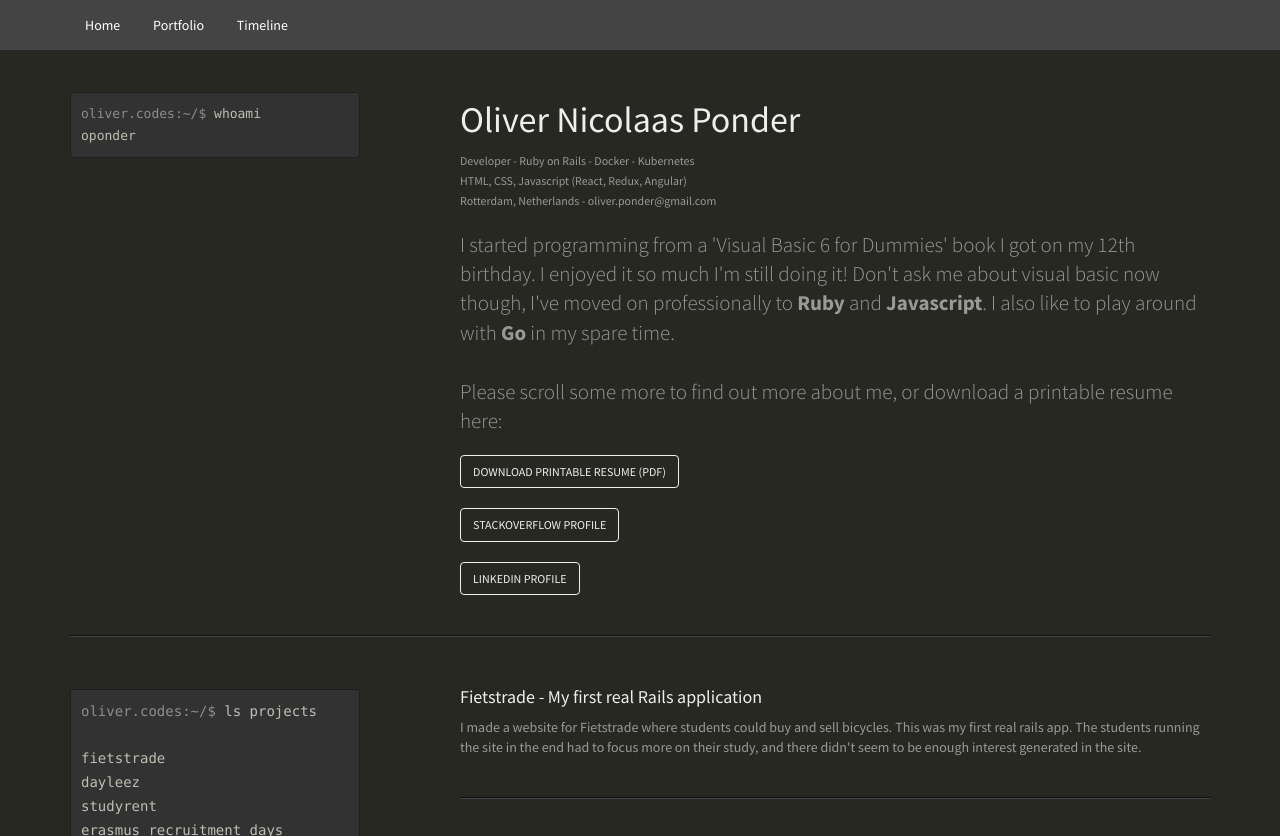
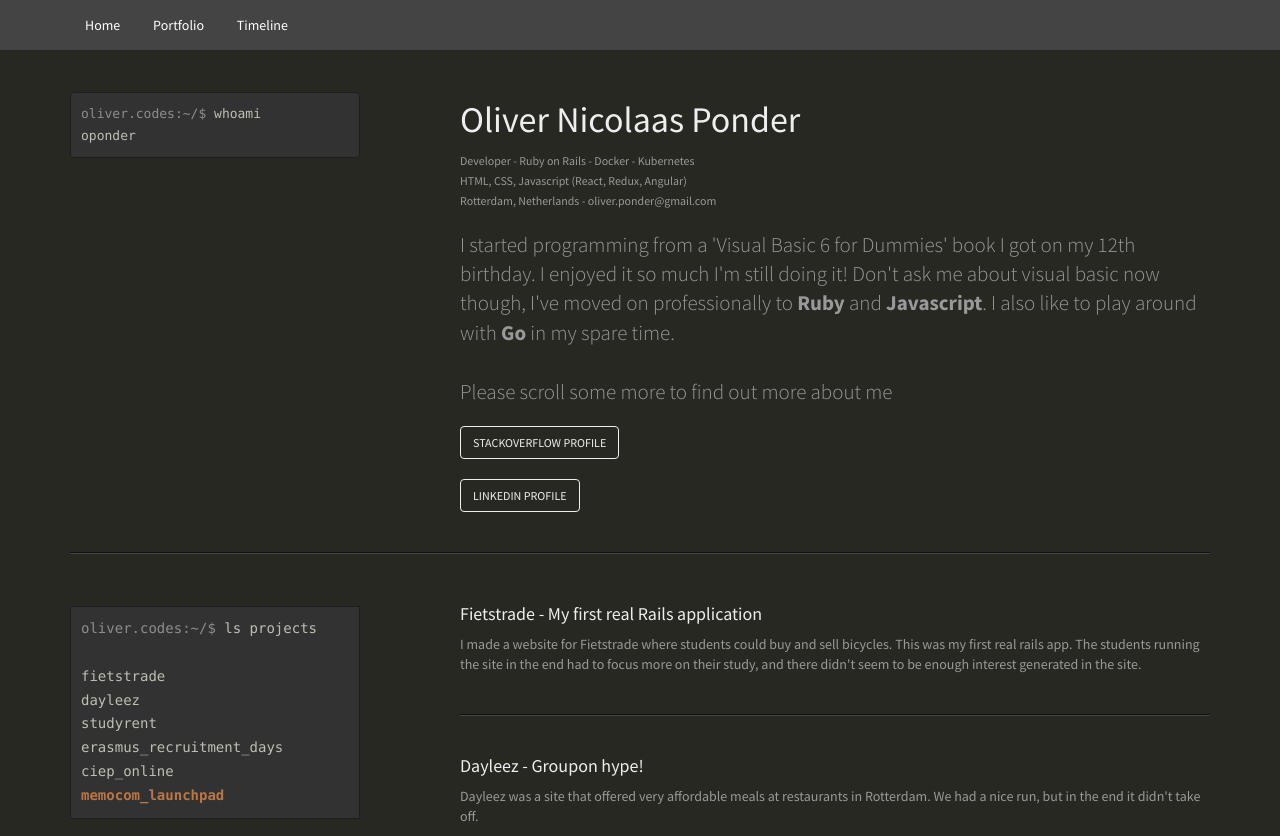
Before and after one commit to oponder/oliver.codes, a plain HTML site: page index.html in a window 1280 px wide. Shown: the top 836 px of the page. Drawn offline with nearby package versions, Linux system fonts and the light colour scheme.

Commit message:
Remove resume because it is out of date

```diff
--- a/index.html
+++ b/index.html
@@ -59,8 +59,7 @@ oponder<span class="blinking"></span></pre>
           <br/>
           <br/>
 
-          <p class="lead">I started programming from a 'Visual Basic 6 for Dummies' book I got on my 12th birthday. I enjoyed it so much I'm still doing it! Don't ask me about visual basic now though, I've moved on professionally to <b>Ruby</b> and <b>Javascript</b>. I also like to play around with <b>Go</b> in my spare time. <br/><br/>Please scroll some more to find out more about me, or download a printable resume here: </p>
-          <a href="Oliver Nicolaas Ponder CV 2015.pdf" class="btn btn-default" target="_blank" href="#" role="button">Download printable resume (PDF)</a><br/><br/>
+          <p class="lead">I started programming from a 'Visual Basic 6 for Dummies' book I got on my 12th birthday. I enjoyed it so much I'm still doing it! Don't ask me about visual basic now though, I've moved on professionally to <b>Ruby</b> and <b>Javascript</b>. I also like to play around with <b>Go</b> in my spare time. <br/><br/>Please scroll some more to find out more about me</p>
           <a href="http://stackoverflow.com/users/4764791/oliver-ponder" class="btn btn-default" target="_blank" href="#" role="button">Stackoverflow Profile</a><br/><br/>
           <a href="https://nl.linkedin.com/in/oponder" class="btn btn-default" target="_blank" href="#" role="button">LinkedIn Profile</a>
         </div>
```
